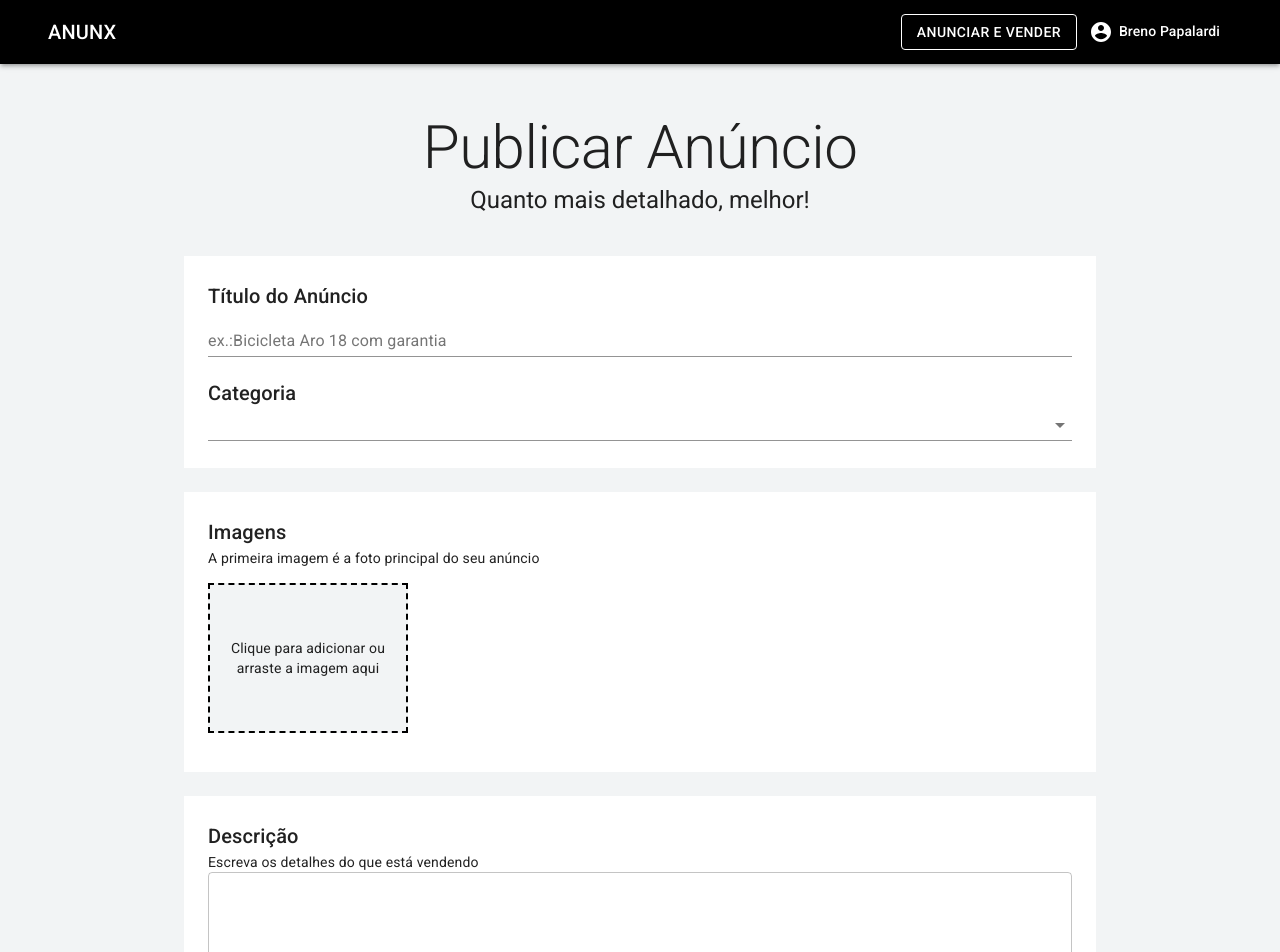
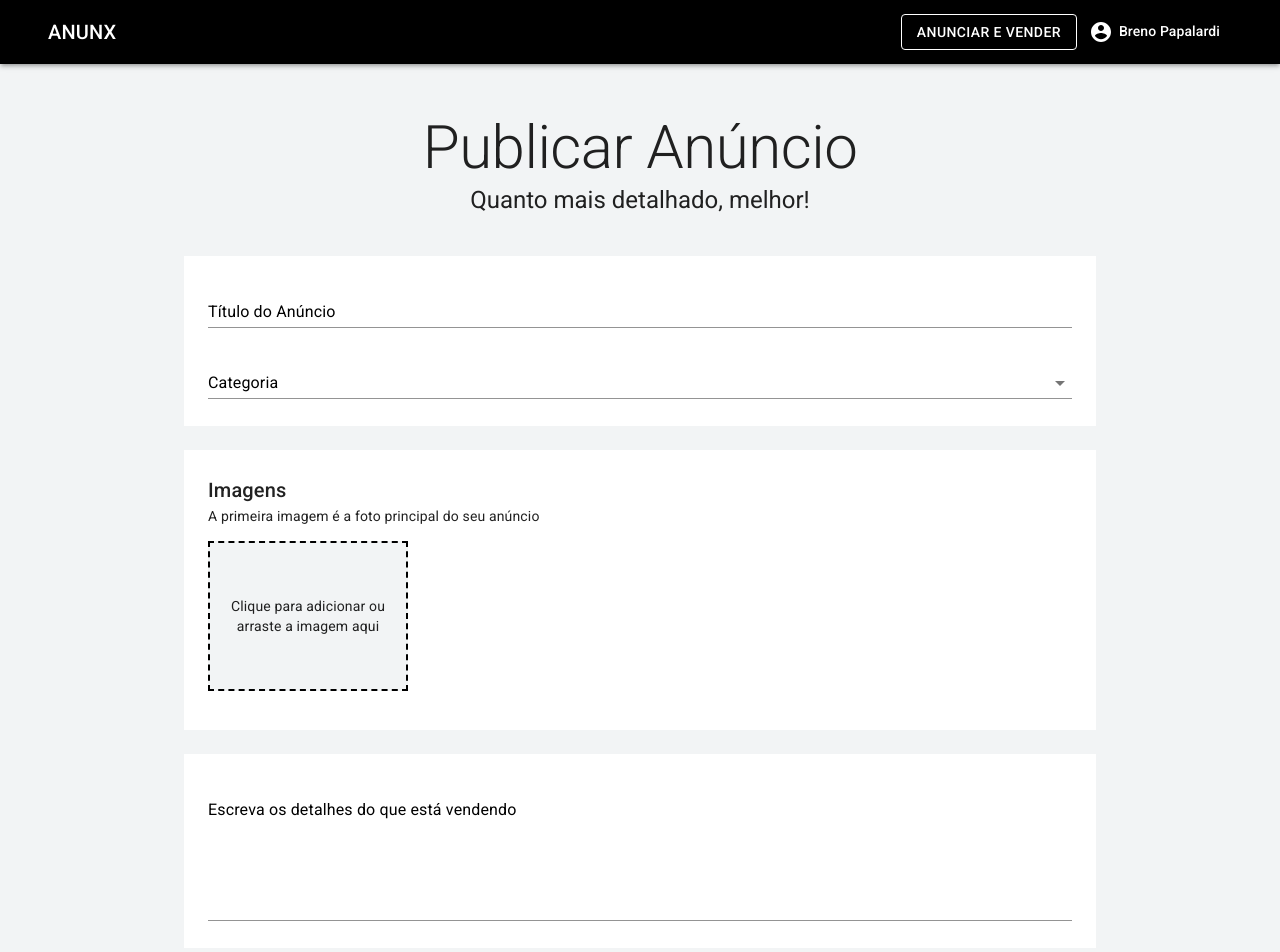
Before and after one commit to brenopapalardi/anunx, a Next.js app: page /user/publish in a window 1280 px wide. Shown: the top 952 px of the page. Built offline with nearby package versions, Linux system fonts and the light colour scheme.

Commit message:
validação do campo descrição + refactor para formControl.

```diff
--- a/pages/user/publish.js
+++ b/pages/user/publish.js
@@ -6,6 +6,7 @@ import {
     Container,
     Typography,
     Box,
+    Input,
     TextField,
     Select,
     Button,
@@ -37,6 +38,10 @@ const useStyles = makeStyles((theme) => ({
         display:'flex',
         flexWrap: 'wrap',
         marginTop: 15,
+    },
+    inputLabel:{
+        fontWeight: 400,
+        color: theme.palette.primary.main,
     },
     dropzone: {
         display:'flex',
@@ -88,7 +93,10 @@ const validationSchema = yup.object().shape({
     .min(6,'Escreva um Título Maior')
     .max(100,'Título Muito Grande')
     .required('Campo Obrigatório'),
-    category:yup.string().required('Campo Obrigatório')
+    category:yup.string().required('Campo Obrigatório'),
+    description: yup.string()
+    .min(50,'Escreva uma descrição com 50 caracteres.')
+    .required('Campo Obrigatório'),
 })
 
 const Publish = () => {
@@ -124,7 +132,8 @@ const Publish = () => {
         <Formik
         initialValues={{
             title: '',
-            category:''
+            category:'',
+            description:''
         }}
         validationSchema={validationSchema}
         onSubmit={(values) =>{
@@ -153,25 +162,22 @@ const Publish = () => {
 
                         <Container maxWidth="md" className={classes.boxContainer}>
                             <Box className={classes.box}>
-                                <Typography component="h6" variant="h6"  color="textPrimary">
-                                    Título do Anúncio
-                                </Typography>
-                                <TextField
+
+                                <FormControl error={errors.title} fullWidth>
+                                <InputLabel className={classes.inputLabel}>Título do Anúncio</InputLabel>
+                                <Input
                                     name="title"
                                     value={values.title}
                                     onChange={handleChange}
-                                    label="ex.:Bicicleta Aro 18 com garantia"
-                                    size="small"
-                                    fullWidth
-                                    error={errors.title}
-                                    helperText={errors.title}
                                 />
+                                <FormHelperText>
+                                    { errors.category }
+                                </FormHelperText>
+                            </FormControl>
+                            <br /><br />
 
-                            <br /><br />
-                            <Typography component="h6" variant="h6" color="textPrimary">
-                                Categoria
-                            </Typography>
                             <FormControl error={errors.category} fullWidth>
+                                <InputLabel className={classes.inputLabel}>Categoria</InputLabel>
                                 <Select
                                     name="category"
                                     value={values.category}
@@ -201,7 +207,7 @@ const Publish = () => {
                         </Box>
                      </Container>
 
-                        <Container maxWidth="md" className={classes.boxContainer}>
+                     <Container maxWidth="md" className={classes.boxContainer}>
                             <Box className={classes.box}>
                                 <Typography component="h6" variant="h6" color="textPrimary">
                                 Imagens
@@ -248,20 +254,20 @@ const Publish = () => {
                     </Container>
 
                     <Container maxWidth="md" className={classes.boxContainer}>
-                            <Box className={classes.box}>
-                                <Typography component="h6" variant="h6" color="textPrimary">
-                                Descrição
-                                 </Typography>
-                                 <Typography component="h6" variant="body2" color="textPrimary">
-                                Escreva os detalhes do que está vendendo
-                                 </Typography>
-                                 <TextField
+                         <Box className={classes.box}>
+                                <FormControl error={errors.description} fullWidth>
+                                <InputLabel className={classes.inputLabel}>Escreva os detalhes do que está vendendo</InputLabel>
+                               <Input
+                                 name="description"
                                  multiline
                                  rows={6}
                                  variant="outlined"
-                                 fullWidth
-                                 />
-                            </Box>
+                                />
+                                <FormHelperText>
+                                    { errors.description  }
+                                </FormHelperText>
+                            </FormControl>
+                          </Box>
                     </Container>
 
                     <Container maxWidth="md" className={classes.boxContainer}>
```
